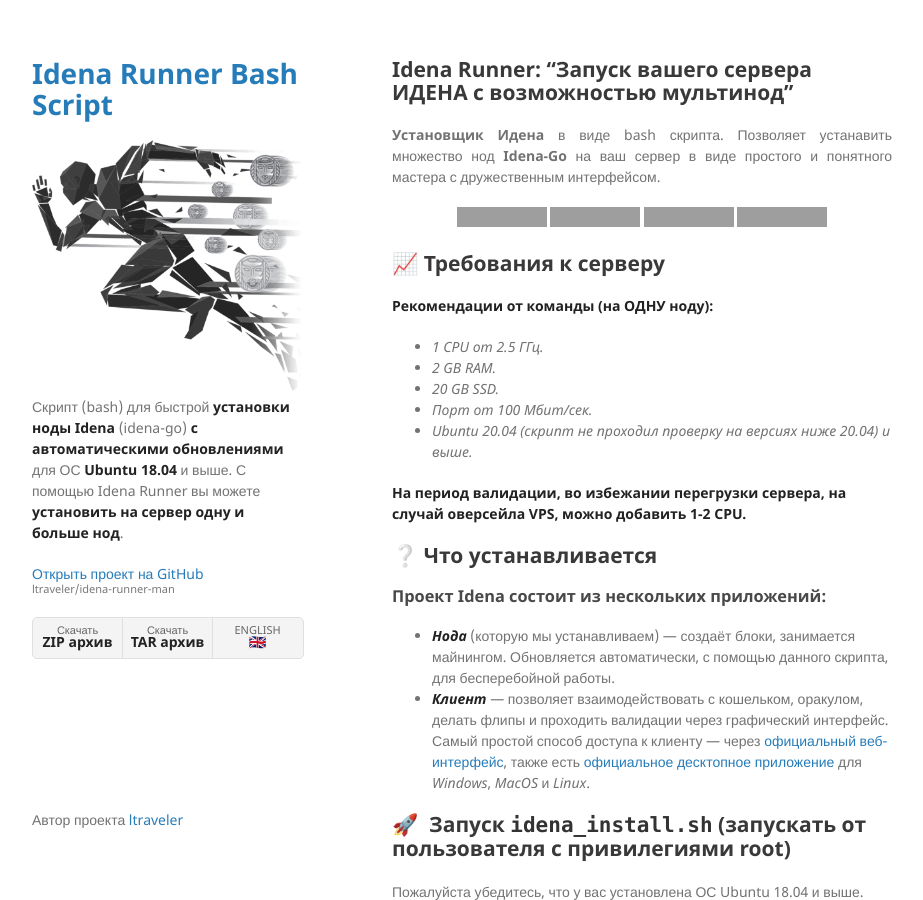
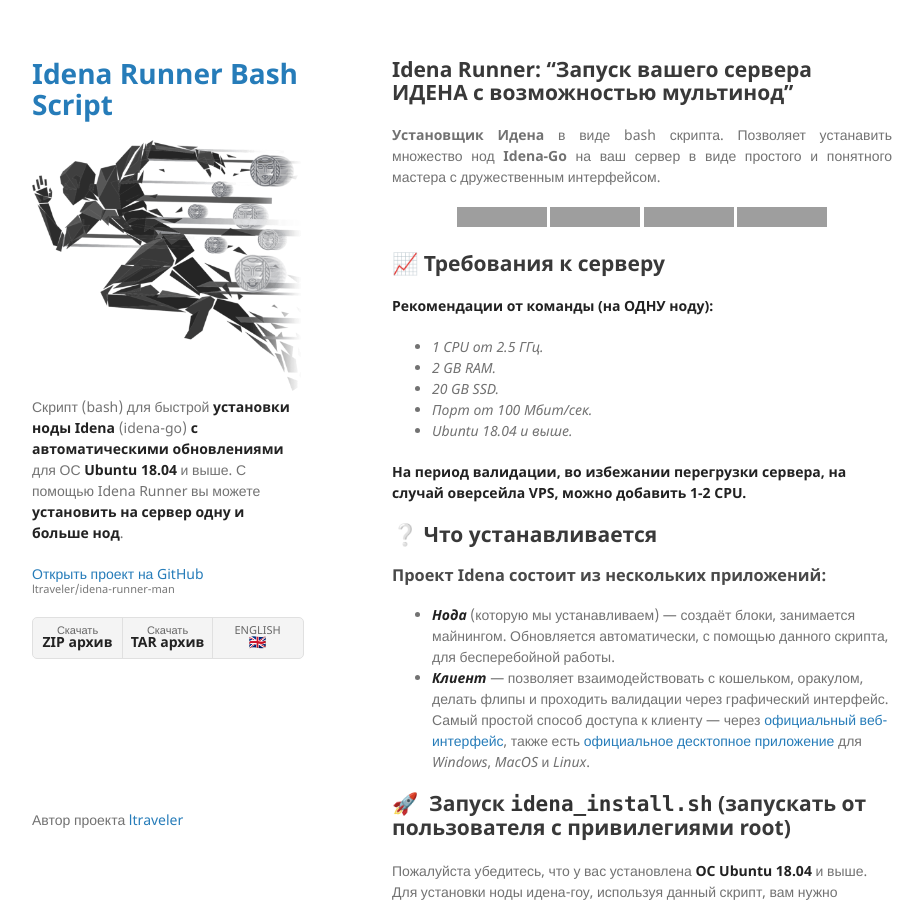
Before and after one commit to ltraveler/idena-runner-man, a Jekyll site: the page built from ru/index-ru.md, in a window 1280 px wide and 900 px high, cut to the strip 0-900 px from the top of the window. Shown: the whole strip, without its empty margins (178-1101 px from the left). Built offline with Jekyll 4.4.1, drawn with Linux system fonts in a browser that asks for light colours; some of the changed text lies outside the part shown; grey boxes are pictures that could not be loaded.

Commit message:
Update index-ru.md

```diff
--- a/ru/index-ru.md
+++ b/ru/index-ru.md
@@ -12,7 +12,7 @@
 
 <p align="justify"><b>Установщик Идена</b> в виде bash скрипта. Позволяет устанавить множество нод <b>Idena-Go</b> на ваш сервер в виде простого и понятного мастера с дружественным интерфейсом.</p>
 
-<p align="center"><a href="https://github.com/ltraveler/idena-runner/releases/latest" target="_blank"><img src="https://img.shields.io/badge/версия-v0.2.2-blue?style=for-the-badge&logo=none" alt="последняя версия скрипта idena runner" /></a>&nbsp;<a href="https://wiki.ubuntu.com/FocalFossa/ReleaseNotes" target="_blank"><img src="https://img.shields.io/badge/Ubuntu-20.04(LTS)+-00ADD8?style=for-the-badge&logo=none" alt="Минимальная версия Ubuntu" /></a>&nbsp;<a href="https://github.com/ltraveler/idena-runner/blob/main/CHANGELOG.md" target="_blank"><img src="https://img.shields.io/badge/Сборка-Стабильная-success?style=for-the-badge&logo=none" alt="Последний релиз idena-go" /></a>&nbsp;<a href="https://www.gnu.org/licenses/quick-guide-gplv3.html" target="_blank"><img src="https://img.shields.io/badge/лицензия-GPL3.0-red?style=for-the-badge&logo=none" alt="license" /></a></p>
+<p align="center"><a href="https://github.com/ltraveler/idena-runner/releases/latest" target="_blank"><img src="https://img.shields.io/badge/версия-v0.2.2-blue?style=for-the-badge&logo=none" alt="последняя версия скрипта idena runner" /></a>&nbsp;<a href="https://wiki.ubuntu.com/FocalFossa/ReleaseNotes" target="_blank"><img src="https://img.shields.io/badge/Ubuntu-18.04(LTS)+-00ADD8?style=for-the-badge&logo=none" alt="Минимальная версия Ubuntu" /></a>&nbsp;<a href="https://github.com/ltraveler/idena-runner/blob/main/CHANGELOG.md" target="_blank"><img src="https://img.shields.io/badge/Сборка-Стабильная-success?style=for-the-badge&logo=none" alt="Последний релиз idena-go" /></a>&nbsp;<a href="https://www.gnu.org/licenses/quick-guide-gplv3.html" target="_blank"><img src="https://img.shields.io/badge/лицензия-GPL3.0-red?style=for-the-badge&logo=none" alt="license" /></a></p>
 
 ## 📈 Требования к серверу
 
@@ -21,7 +21,7 @@
 * _2 GB RAM._
 * _20 GB SSD._
 * _Порт от 100 Мбит/сек._
-* _Ubuntu 20.04 (скрипт не проходил проверку на версиях ниже 20.04) и выше._
+* _Ubuntu 18.04 и выше._
 
 **На период валидации, во избежании перегрузки сервера, на случай оверсейла VPS, можно добавить 1-2 CPU.**
 
@@ -33,7 +33,7 @@
 
 ## 🚀&nbsp; Запуск `idena_install.sh` (запускать от пользователя с привилегиями root)
 
-Пожалуйста убедитесь, что у вас установлена ОС Ubuntu 18.04 и выше.
+Пожалуйста убедитесь, что у вас установлена **ОС Ubuntu 18.04** и выше.
 Для установки ноды идена-гоу, используя данный скрипт, вам нужно выполнить 4 простых шага:
 * `git clone https://github.com/ltraveler/idena-runner.git`\
 **клонируем репозиторий**
```
Also changed, not shown: other parts of ru/index-ru.md (+1 -0 lines).
